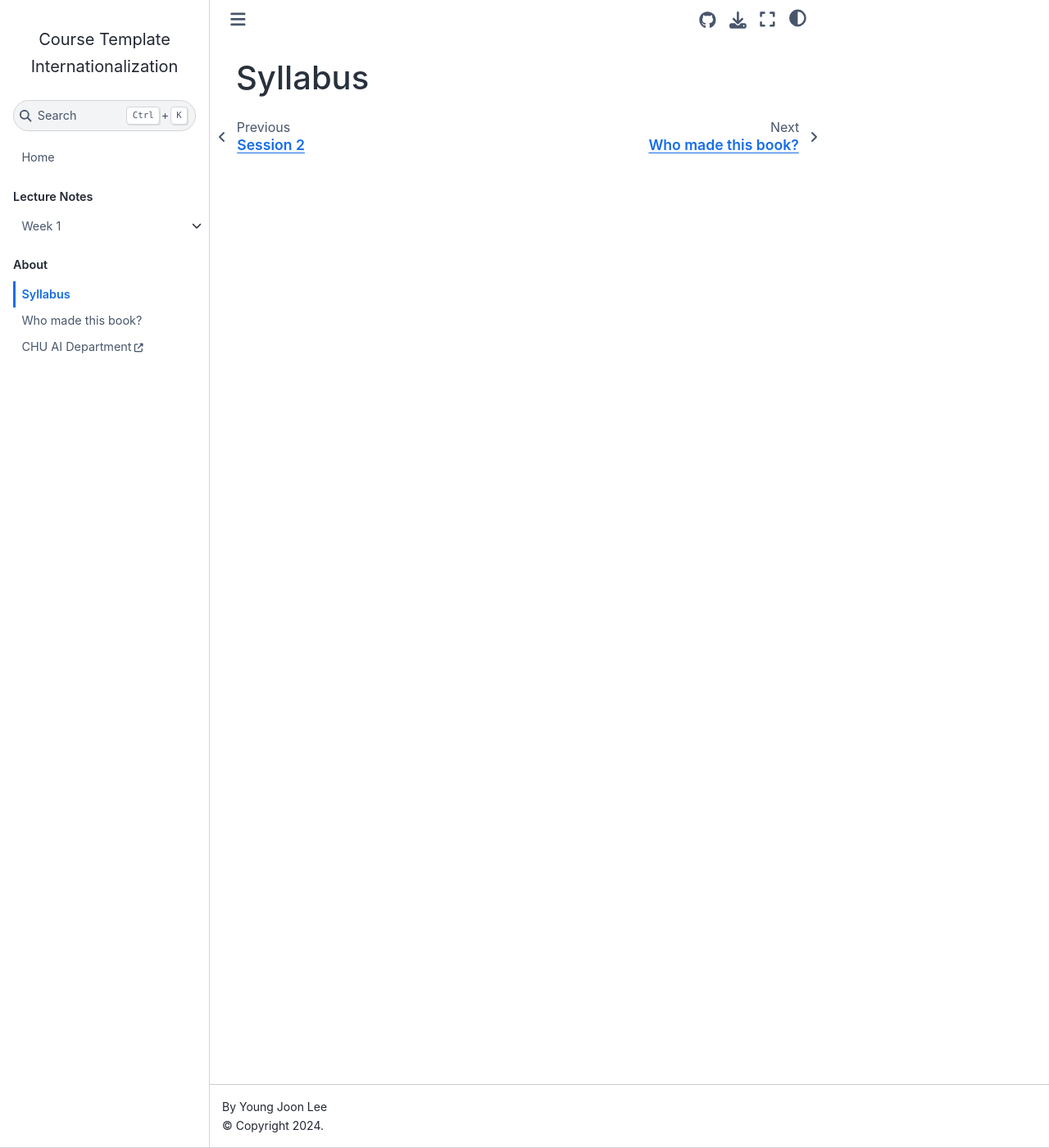
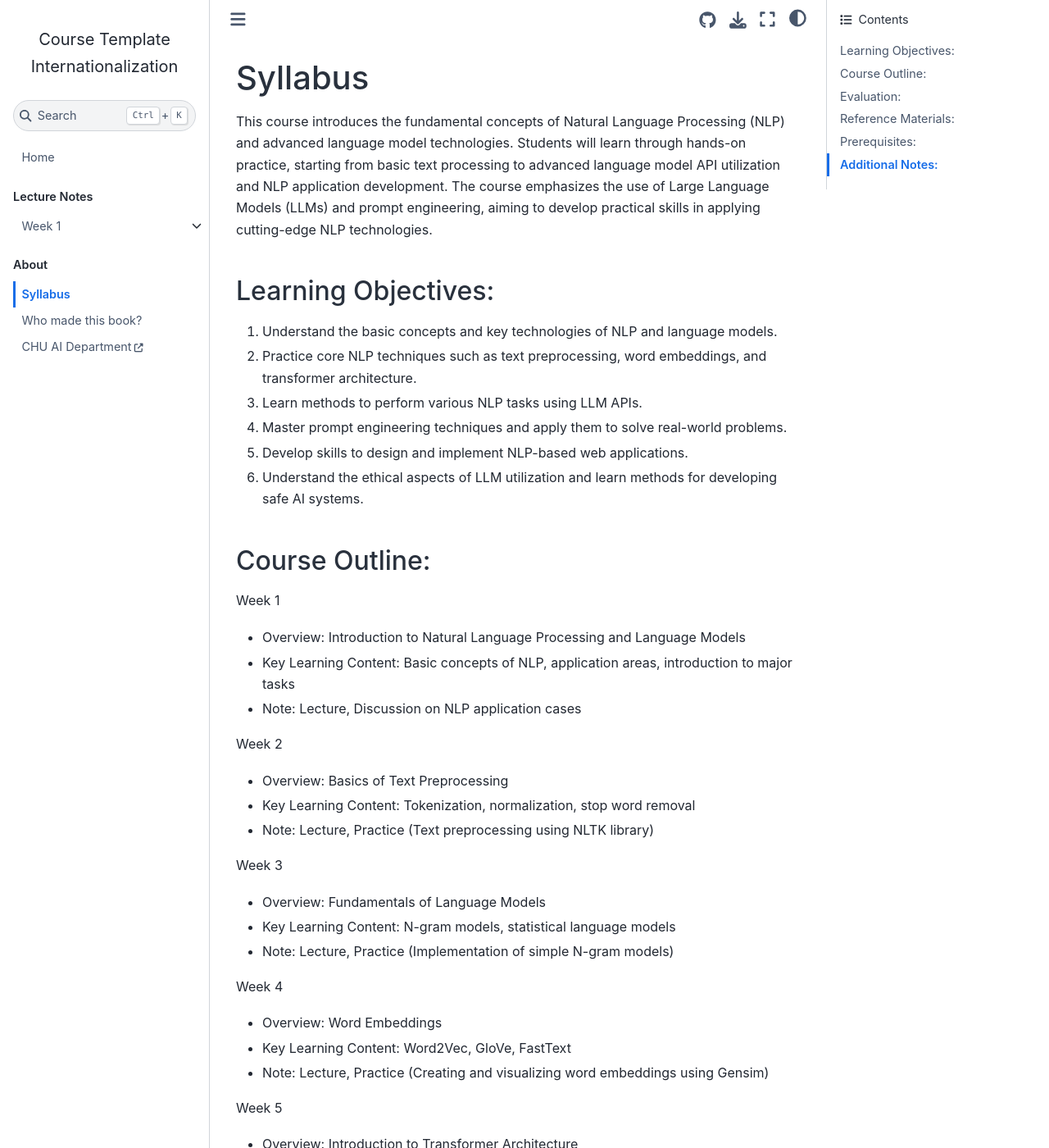
Before and after one commit to entelecheia/intronlp-2024, a Jupyter Book: the page built from book/en/syllabus/index.md, in a window 1280 px wide and 1400 px high. Shown: the whole window at 82% size. Built offline with Jupyter Book 1.0.4 settings and Sphinx 7.4.7 and the Sphinx Book theme 1.1.4, drawn with Linux system fonts in a browser that asks for light colours; some of the changed text lies outside the part shown.

Commit message:
feat: Update course syllabus and learning objectives

```diff
--- a/book/en/syllabus/index.md
+++ b/book/en/syllabus/index.md
@@ -1 +1,125 @@
 # Syllabus
+
+This course introduces the fundamental concepts of Natural Language Processing (NLP) and advanced language model technologies. Students will learn through hands-on practice, starting from basic text processing to advanced language model API utilization and NLP application development. The course emphasizes the use of Large Language Models (LLMs) and prompt engineering, aiming to develop practical skills in applying cutting-edge NLP technologies.
+
+## Learning Objectives:
+
+1. Understand the basic concepts and key technologies of NLP and language models.
+2. Practice core NLP techniques such as text preprocessing, word embeddings, and transformer architecture.
+3. Learn methods to perform various NLP tasks using LLM APIs.
+4. Master prompt engineering techniques and apply them to solve real-world problems.
+5. Develop skills to design and implement NLP-based web applications.
+6. Understand the ethical aspects of LLM utilization and learn methods for developing safe AI systems.
+
+## Course Outline:
+
+Week 1
+
+- Overview: Introduction to Natural Language Processing and Language Models
+- Key Learning Content: Basic concepts of NLP, application areas, introduction to major tasks
+- Note: Lecture, Discussion on NLP application cases
+
+Week 2
+
+- Overview: Basics of Text Preprocessing
+- Key Learning Content: Tokenization, normalization, stop word removal
+- Note: Lecture, Practice (Text preprocessing using NLTK library)
+
+Week 3
+
+- Overview: Fundamentals of Language Models
+- Key Learning Content: N-gram models, statistical language models
+- Note: Lecture, Practice (Implementation of simple N-gram models)
+
+Week 4
+
+- Overview: Word Embeddings
+- Key Learning Content: Word2Vec, GloVe, FastText
+- Note: Lecture, Practice (Creating and visualizing word embeddings using Gensim)
+
+Week 5
+
+- Overview: Introduction to Transformer Architecture
+- Key Learning Content: Attention mechanism, transformer structure
+- Note: Lecture, Analysis of transformer model structure
+
+Week 6
+
+- Overview: Understanding LLM APIs
+- Key Learning Content: OpenAI API usage, tokenization, sampling methods
+- Note: Lecture, Practice (Simple text generation through API calls)
+
+Week 7
+
+- Overview: Basics of Prompt Engineering
+- Key Learning Content: Zero-shot, few-shot prompting, chain-of-thought technique
+- Note: Lecture, Practice (Applying various prompting techniques)
+
+Week 8
+
+- Overview: Midterm Project Presentation
+- Key Learning Content: Development of NLP app prototype using content from weeks 1-7
+- Note: Student project presentations and feedback
+
+Week 9
+
+- Overview: Text Classification
+- Key Learning Content: Sentiment analysis, topic classification, fine-tuning techniques
+- Note: Lecture, Practice (Implementing text classification model using BERT)
+
+Week 10
+
+- Overview: Building LLM-based Q&A Systems
+- Key Learning Content: Introduction to vector databases, document parsing
+- Note: Lecture, Practice (Implementing a simple Q&A system)
+
+Week 11
+
+- Overview: Basics of Web Application Development
+- Key Learning Content: Introduction to Flask/Streamlit, basic web app structure
+- Note: Lecture, Practice (Creating a web app prototype using LLM API)
+
+Week 12
+
+- Overview: Controlling and Structuring LLM Outputs
+- Key Learning Content: Adjusting temperature, utilizing top_p, JSON output
+- Note: Lecture, Practice (Building an app for structured data extraction)
+
+Week 13
+
+- Overview: Introduction to RAG (Retrieval-Augmented Generation)
+- Key Learning Content: RAG architecture, basics of vector search
+- Note: Lecture, Practice (Implementing a simple RAG system)
+
+Week 14
+
+- Overview: Ethics and Safety in LLM Applications
+- Key Learning Content: Bias detection, content filtering, preventing prompt injection
+- Note: Lecture, Discussion (Ethical considerations in LLM usage)
+
+Week 15
+
+- Overview: Final Project Presentation and Course Wrap-up
+- Key Learning Content: Sharing results of NLP app development projects
+- Note: Student project presentations, feedback, discussion on future learning directions
+
+## Evaluation:
+
+1. Attendance and Participation (10%)
+2. Weekly Practical Assignments (30%)
+3. Midterm Project (25%)
+4. Final Project (35%)
+
+## Reference Materials:
+
+- OpenAI API documentation, Hugging Face documentation, latest NLP-related papers and blog posts
+
+## Prerequisites:
+
+- Basic Python Programming
+- Fundamentals of Statistics and Linear Algebra
+
+## Additional Notes:
+
+- Personal laptop required as the course is practice-oriented
+- Course content may be partially modified to reflect the latest technology trends
```
Also changed, not shown: book/en/index.md (+7 -12 lines).
